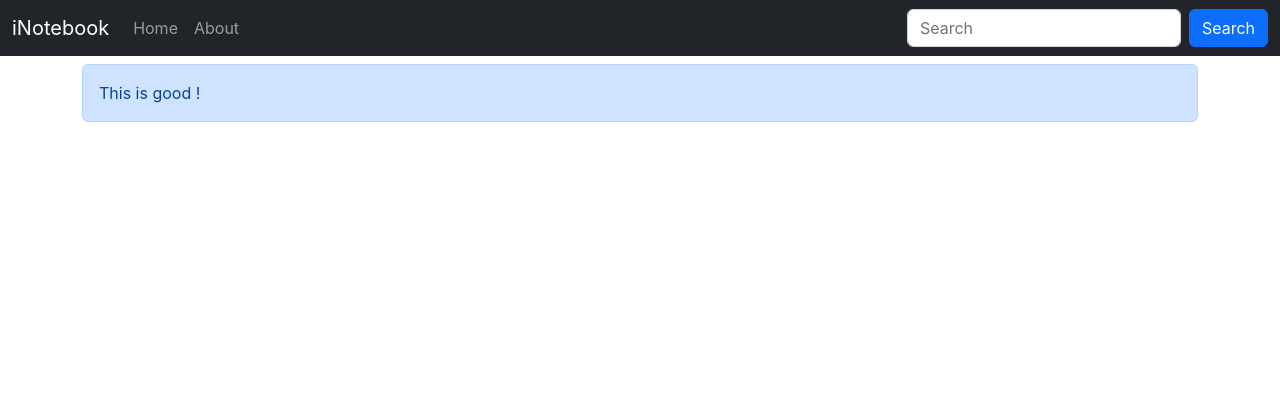
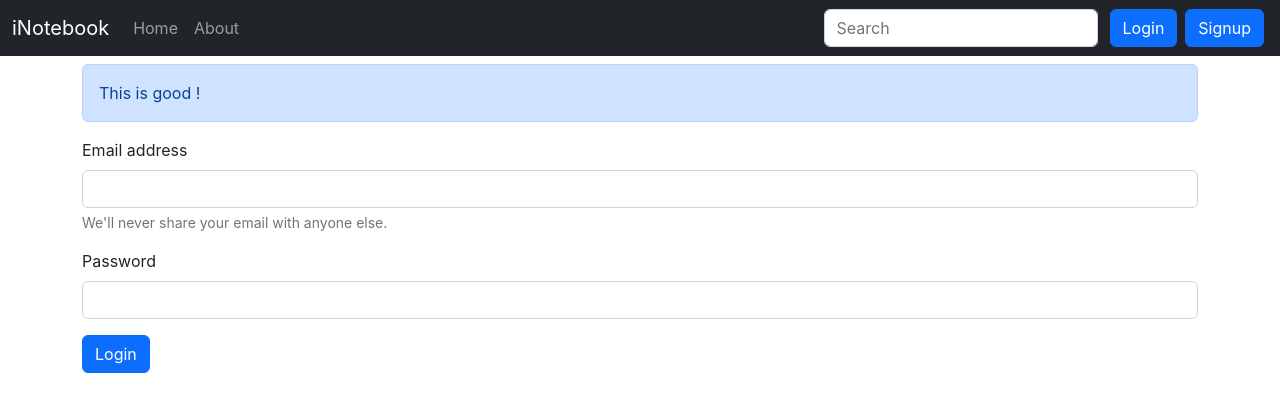
Before and after one commit to Imperial79/inotebook_react, a React (Create React App) app: page /login in a window 1280 px wide. Shown: the top 412 px of the page. Built offline with nearby package versions, Linux system fonts and the light colour scheme.

Commit message:
login user implemented

```diff
--- a/src/App.js
+++ b/src/App.js
@@ -5,6 +5,8 @@
 import About from "./components/About";
 import NoteState from "./context/notes/NoteState";
 import Alert from "./components/Alert";
+import Login from "./components/Login";
+import Signup from "./components/Signup";
 
 function App() {
   return (
@@ -16,6 +18,8 @@
           <Routes>
             <Route exact path="/" element={<Home />} />
             <Route exact path="/about" element={<About />} />
+            <Route exact path="/login" element={<Login />} />
+            <Route exact path="/signup" element={<Signup />} />
           </Routes>
         </div>
       </NoteState>
--- /dev/null
+++ b/src/components/Login.js
@@ -0,0 +1,78 @@
+import React, { useState } from "react";
+import { useNavigate } from "react-router-dom";
+
+const Login = () => {
+  const [credentials, setCredentials] = useState({ email: "", password: "" });
+  let navigate = useNavigate();
+
+  const host = "http://localhost:5000";
+
+  const handleSubmit = async (e) => {
+    e.preventDefault();
+
+    const response = await fetch(`${host}/api/auth/login`, {
+      method: "POST",
+      headers: {
+        "Content-Type": "application/json",
+      },
+      body: JSON.stringify({
+        email: credentials.email,
+        password: credentials.password,
+      }),
+    });
+    const json = await response.json();
+    console.log(json);
+    if (json.success === true) {
+      localStorage.setItem("token", json.authToken);
+      navigate("/");
+    } else {
+      alert("Invalid Credentials");
+    }
+  };
+
+  const onChanged = (e) => {
+    setCredentials({ ...credentials, [e.target.name]: e.target.value });
+  };
+  return (
+    <div>
+      <form onSubmit={handleSubmit}>
+        <div className="mb-3">
+          <label htmlFor="email" className="form-label">
+            Email address
+          </label>
+          <input
+            type="email"
+            className="form-control"
+            id="email"
+            name="email"
+            value={credentials.email}
+            aria-describedby="emailHelp"
+            onChange={onChanged}
+          />
+          <div id="emailHelp" className="form-text">
+            We'll never share your email with anyone else.
+          </div>
+        </div>
+        <div className="mb-3">
+          <label htmlFor="password" className="form-label">
+            Password
+          </label>
+          <input
+            type="password"
+            className="form-control"
+            name="password"
+            value={credentials.password}
+            id="password"
+            onChange={onChanged}
+          />
+        </div>
+
+        <button type="submit" className="btn btn-primary">
+          Login
+        </button>
+      </form>
+    </div>
+  );
+};
+
+export default Login;
--- a/src/components/Navbar.js
+++ b/src/components/Navbar.js
@@ -91,9 +91,12 @@
                 placeholder="Search"
                 aria-label="Search"
               />
-              <button className="btn btn-primary" type="submit">
-                Search
-              </button>
+              <Link className="btn btn-primary mx-1" to="/login" role="button">
+                Login
+              </Link>
+              <Link className="btn btn-primary mx-1" to="/signup" role="button">
+                Signup
+              </Link>
             </form>
           </div>
         </div>
--- a/src/components/Notes.js
+++ b/src/components/Notes.js
@@ -13,7 +13,7 @@
     id: "",
     etitle: "",
     edescription: "",
-    etag: "default",
+    etag: "",
   });
 
   useEffect(() => {
@@ -34,7 +34,7 @@
   };
 
   //  Modal UPDATE button click function
-  const handleUpdateClick = (e) => {
+  const handleUpdateClick = () => {
     console.log("updating note", note);
     editNote(note.id, note.etitle, note.edescription, note.etag);
     refClose.current.click();
--- /dev/null
+++ b/src/components/Signup.js
@@ -0,0 +1,7 @@
+import React from "react";
+
+const Signup = () => {
+  return <div>Signup</div>;
+};
+
+export default Signup;
```
Also changed, not shown: 1 other file (tests, documents, lock files or other folders).
